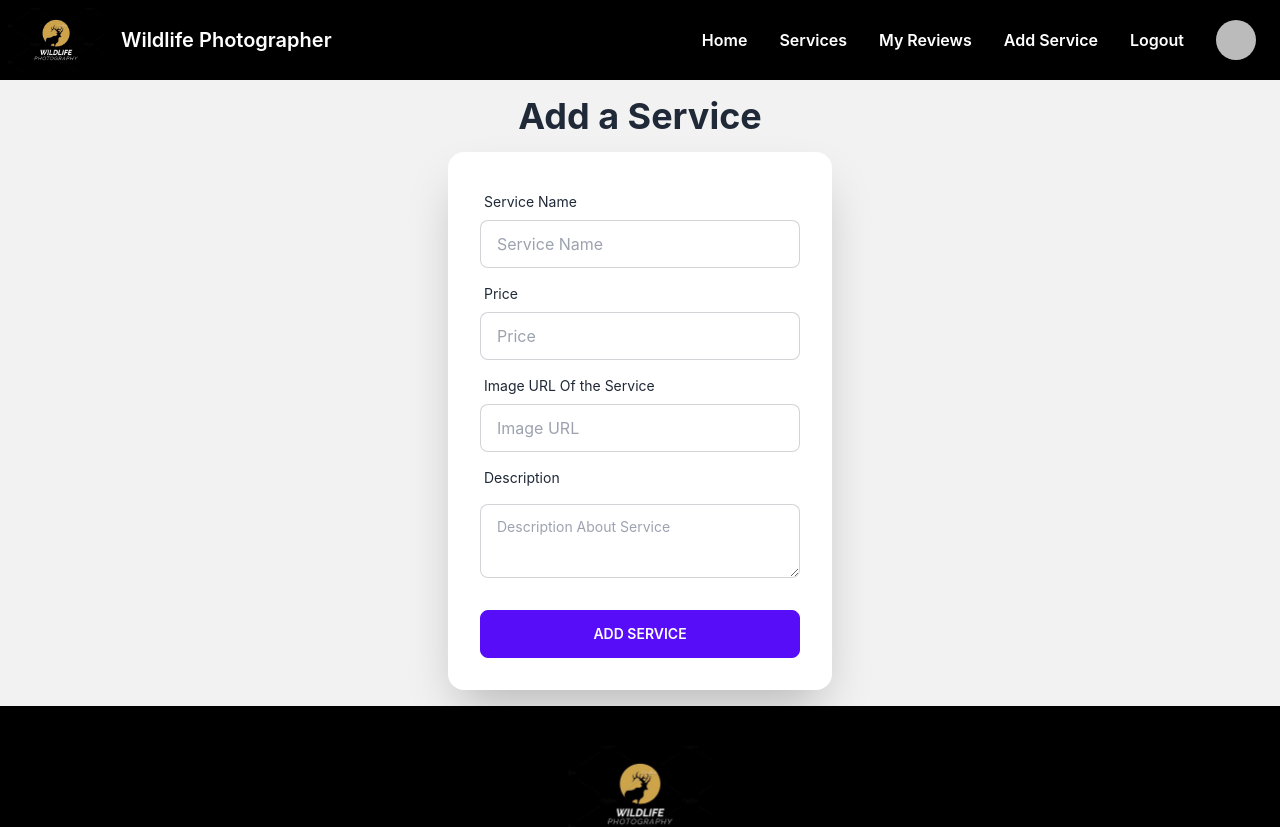
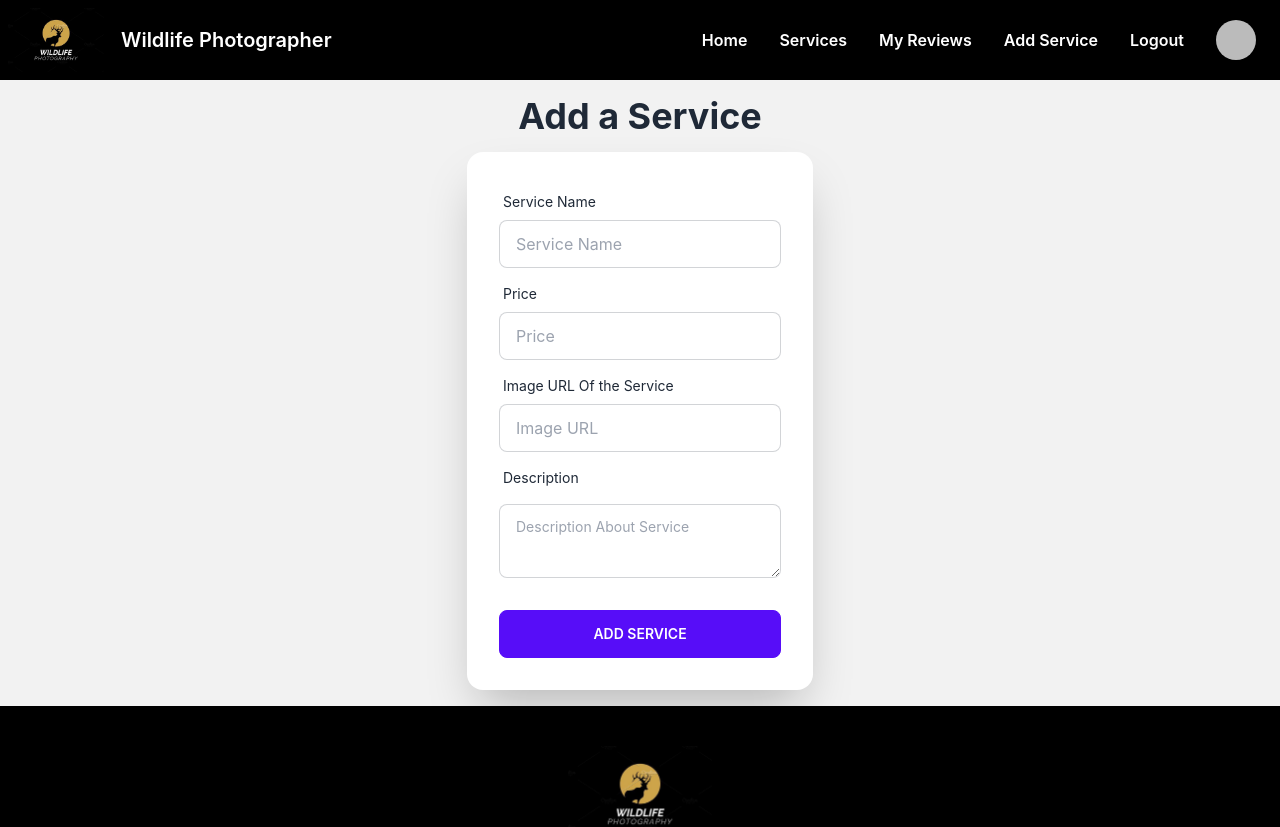
Before and after one commit to mujahidulamin/wildlife-photography-client, a React (Create React App) app: page /addService in a window 1280 px wide. Shown: the top 827 px of the page. Built offline with nearby package versions, Linux system fonts and the light colour scheme; no server answers; sample sign-in values are in the browser's storage.

Commit message:
some-error-fixed

```diff
--- a/src/Pages/AddService/AddService.js
+++ b/src/Pages/AddService/AddService.js
@@ -1,4 +1,5 @@
 import React from 'react';
+import toast from 'react-hot-toast';
 import useTitle from '../../hooks/useTitle';
 
 const AddService = () => {
@@ -30,6 +31,10 @@ const AddService = () => {
             .then(res => res.json())
             .then(data => {
                 console.log(data)
+                if (data.acknowledged) {
+                    toast.success('Service Added Successfully')
+                    form.reset()
+                }
             })
             .catch(error => console.error(error))
     }
@@ -40,7 +45,7 @@ const AddService = () => {
 
     return (
         <div>
-            <div className=" bg-base-200">
+            <div className="hero bg-base-200">
                 <div className="hero-content flex-col">
                     <div className="text-center lg:text-left">
                         <h1 className="text-4xl font-bold">Add a Service</h1>
--- a/src/Pages/ServiceDetails/ServiceDetails.js
+++ b/src/Pages/ServiceDetails/ServiceDetails.js
@@ -87,7 +87,7 @@ const ServiceDetails = () => {
                         {description}
                     </div>
                     <div className='lg:flex lg:justify-between lg:items-center'>
-
+                        <p className='font-bold text-xl mt-4'>Price: {price}</p>
                     </div>
                 </div>
             </div>
--- a/src/Pages/Update/Update.js
+++ b/src/Pages/Update/Update.js
@@ -1,4 +1,5 @@
 import React, { useState } from 'react';
+import toast from 'react-hot-toast';
 import { useLoaderData } from 'react-router-dom';
 
 const Update = () => {
@@ -20,6 +21,9 @@ const Update = () => {
             .then(res => res.json())
             .then(data => {
                 console.log(data);
+                if (data.acknowledged) {
+                    toast.success('Review Updated Successfully')
+                }
             })
 
     }
```
